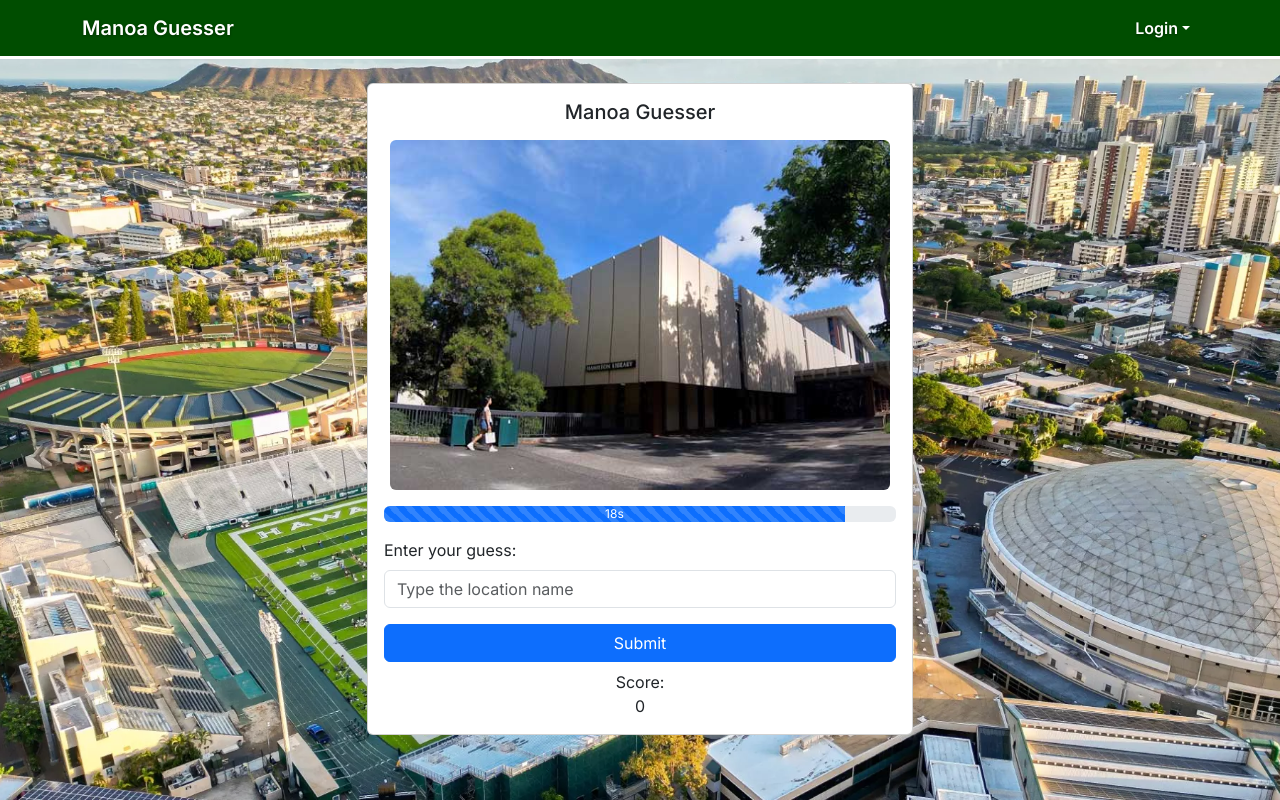
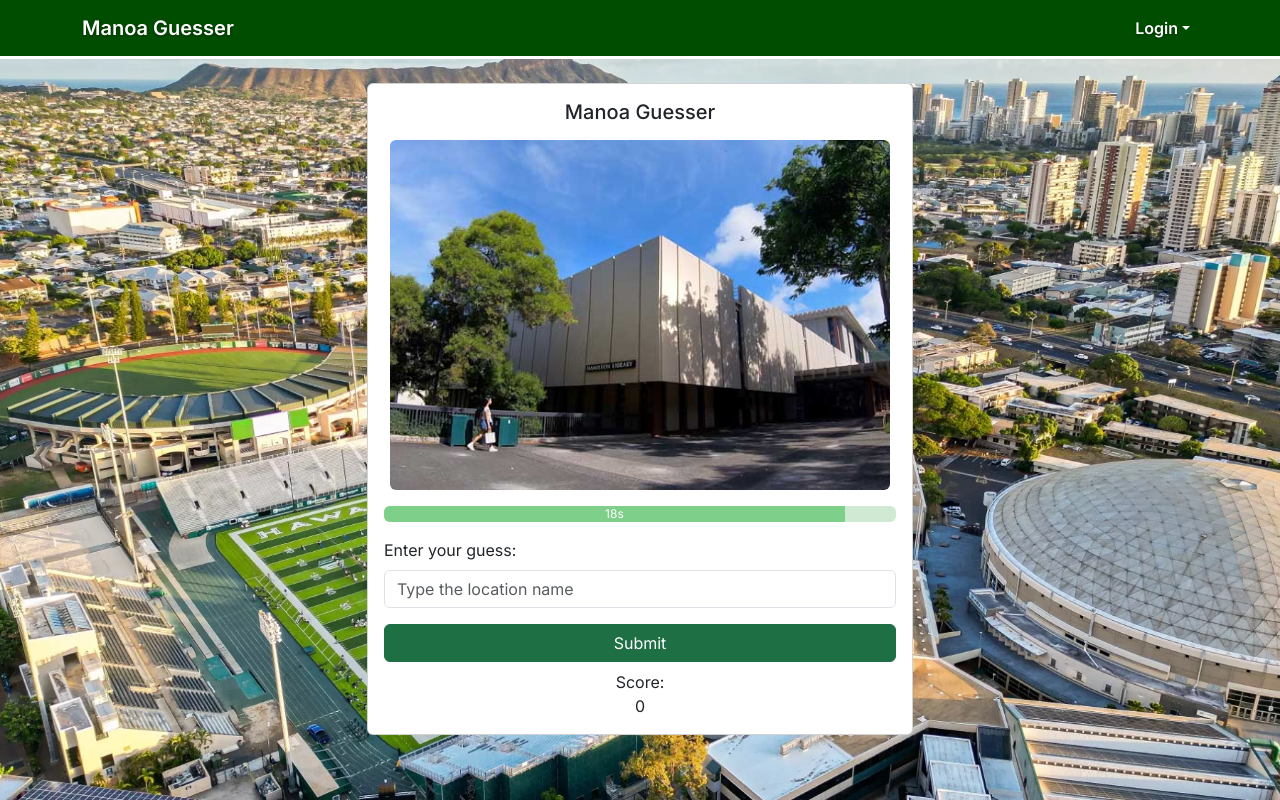
Before and after one commit to manoa-guesser/manoa-guesser, a Next.js app: page /game in a window 1280 px wide. Both pictures are taken after a click on the button "Start Game". Built offline with nearby package versions, Linux system fonts and the light colour scheme; no server answers.

Commit message:
Changing game page UI to match website theme

```diff
--- a/src/app/game/page.tsx
+++ b/src/app/game/page.tsx
@@ -36,7 +36,6 @@ const GamePage: React.FC = () => {
 
   const currentQuestion = questions[currentQuestionIndex];
 
-  // ---- FIXED: endGame now takes finalScore ----
   const endGame = useCallback((finalScore: number) => {
     setIsGameOver(true);
     swal(
@@ -47,18 +46,16 @@ const GamePage: React.FC = () => {
     );
   }, []);
 
-  // Handle time expiring
   const handleTimeUp = useCallback(() => {
     if (currentQuestionIndex + 1 < questions.length) {
       setCurrentQuestionIndex((prev) => prev + 1);
       setUserAnswer('');
       setTimer(GAME_TIME);
     } else {
-      endGame(score); // no change to score on timeout
+      endGame(score);
     }
   }, [currentQuestionIndex, score, endGame]);
 
-  // Countdown timer
   useEffect(() => {
     if (!isGameStarted || isGameOver) return;
 
@@ -83,7 +80,6 @@ const GamePage: React.FC = () => {
     setTimer(GAME_TIME);
   };
 
-  // ---- FIXED: updatedScore ensures correct popup ----
   const handleSubmit = (e: React.FormEvent) => {
     e.preventDefault();
 
@@ -94,13 +90,12 @@ const GamePage: React.FC = () => {
 
     if (guessCorrect) setScore(updatedScore);
 
-    // Move to next question or end the game
     if (currentQuestionIndex + 1 < questions.length) {
       setCurrentQuestionIndex((prev) => prev + 1);
       setUserAnswer('');
       setTimer(GAME_TIME);
     } else {
-      endGame(updatedScore); // ← Correct final score
+      endGame(updatedScore);
     }
   };
 
@@ -114,7 +109,12 @@ const GamePage: React.FC = () => {
 
               {!isGameStarted || isGameOver ? (
                 <div className="text-center">
-                  <Button variant="primary" size="lg" onClick={startGame}>
+                  <Button
+                    variant="primary"
+                    size="lg"
+                    onClick={startGame}
+                    style={{ backgroundColor: '#1e6f43', borderColor: '#1e6f43' }}
+                  >
                     Start Game
                   </Button>
 
@@ -142,11 +142,17 @@ const GamePage: React.FC = () => {
 
                   <ProgressBar
                     now={(timer / GAME_TIME) * 100}
-                    label={`${timer}s`}
                     className="mb-3"
                     animated
                     striped
-                  />
+                    style={{ backgroundColor: '#cfe9d3' }}
+                  >
+                    <ProgressBar
+                      now={(timer / GAME_TIME) * 100}
+                      label={`${timer}s`}
+                      style={{ backgroundColor: '#7ecf8a' }}
+                    />
+                  </ProgressBar>
 
                   <Form onSubmit={handleSubmit}>
                     <Form.Group className="mb-3">
@@ -160,7 +166,12 @@ const GamePage: React.FC = () => {
                       />
                     </Form.Group>
 
-                    <Button type="submit" variant="primary" className="w-100 mb-2">
+                    <Button
+                      type="submit"
+                      variant="primary"
+                      className="w-100 mb-2"
+                      style={{ backgroundColor: '#1e6f43', borderColor: '#1e6f43' }}
+                    >
                       Submit
                     </Button>
 
```
